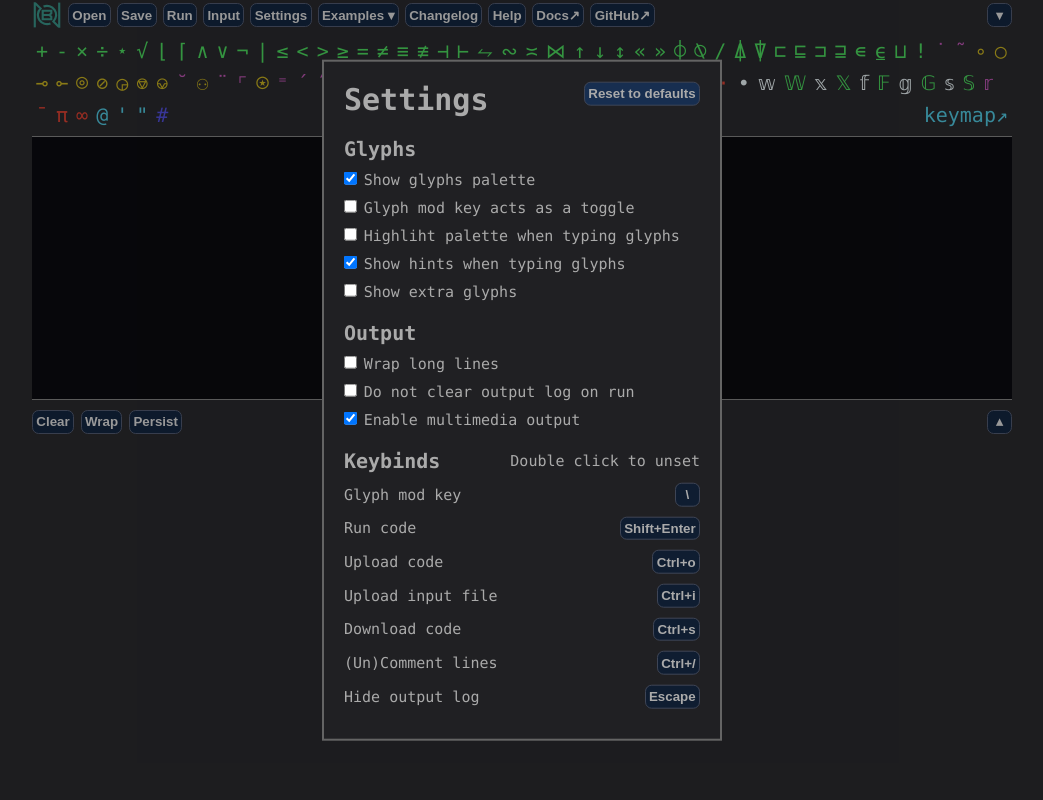
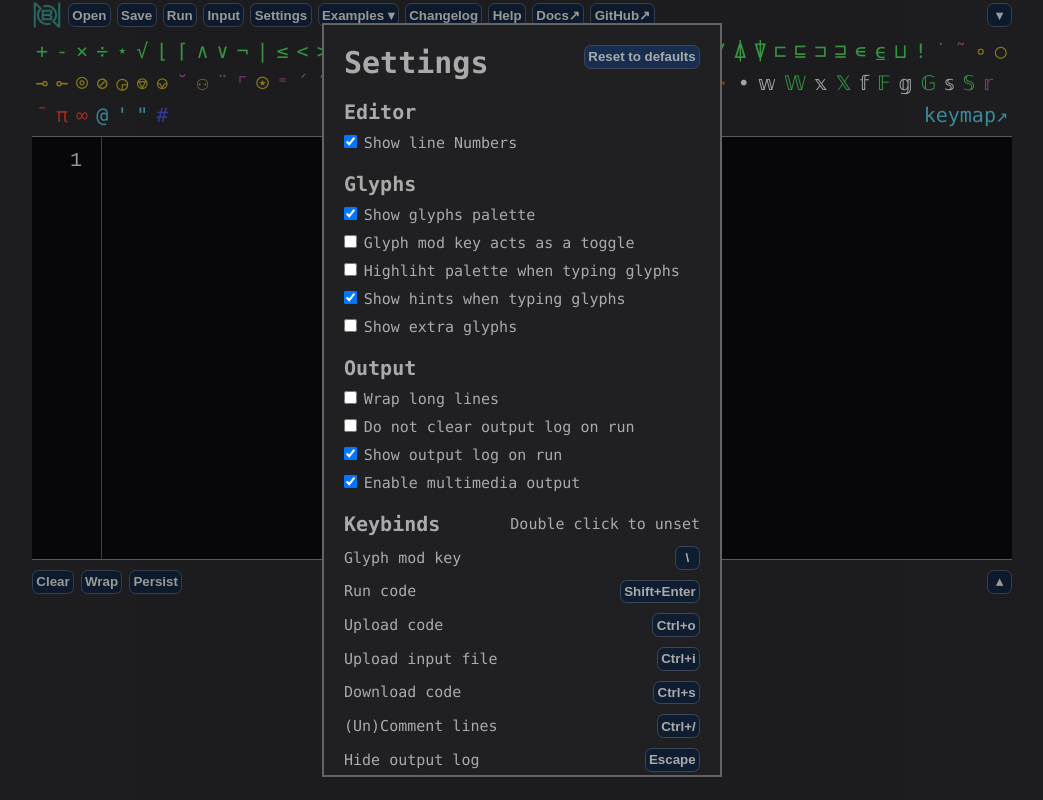
Before and after one commit to funmaker/bqneditor, a React app: page / in a window 1280 px wide. Both pictures are taken after a click on the button "Settings". Shown: the whole page, without its empty margins (118-1161 px from the left). Built offline with nearby package versions, Linux system fonts and the light colour scheme; a web font is replaced by a local one.

Commit message:
- Added line numbers - Added option to open outputs pane on run - Changed website description - Reduced default outputs height

```diff
--- a/package.json
+++ b/package.json
@@ -1,6 +1,6 @@
 {
   "name": "bqneditor",
-  "version": "2.1.0",
+  "version": "2.2.0-dev",
   "description": "BQN Editor",
   "author": "Fun Maker <funmaker95@gmail.com>",
   "license": "MIT",
--- a/src/app/Outputs.tsx
+++ b/src/app/Outputs.tsx
@@ -37,7 +37,7 @@ export default function Outputs() {
 
 const StyledOutputs = styled.div<{ $fold?: boolean }>`
   position: relative;
-  height: 50vh;
+  height: 30vh;
   min-height: 2em;
   display: flex;
   flex-direction: column;
--- a/src/app/editor/Code.tsx
+++ b/src/app/editor/Code.tsx
@@ -1,19 +1,22 @@
 import React, { useMemo } from "react";
 import styled, { css } from "styled-components";
-import tokenize from "../../bqn/tokenizer";
+import tokenize, { TokenType } from "../../bqn/tokenizer";
 
 interface CodeProps {
   className?: string;
   inline?: boolean;
+  lineNumbers?: boolean;
   children: string;
 }
 
 // eslint-disable-next-line prefer-arrow-callback
-export default React.forwardRef<HTMLElement, CodeProps>(function Code({ className, inline, children }, ref) {
+export default React.forwardRef<HTMLElement, CodeProps>(function Code({ className, inline, lineNumbers, children }, ref) {
   const tokens = useMemo(() => tokenize(children), [children]);
 
   const colored = tokens.map((token, id) => {
-    if(token.type === null) {
+    if(token.type === TokenType.NEW_LINE && lineNumbers) {
+      return <>{token.content}<LineStart /></>;
+    } else if(token.type === null || token.type === TokenType.NEW_LINE) {
       return token.content;
     } else {
       return <span key={id} className={`syn-${token.type}`}>{token.content}</span>;
@@ -21,20 +24,39 @@ export default React.forwardRef<HTMLElement, CodeProps>(function Code({ classNam
   });
 
   return (
-    <StyledCode className={className} as={inline ? "span" : "div"} $inline={inline} ref={ref}>
+    <StyledCode className={className} as={inline ? "span" : "div"} $inline={inline} $lineNumbers={lineNumbers} ref={ref}>
+      {lineNumbers && <LineStart />}
       {colored}
     </StyledCode>
   );
 });
 
 
-const StyledCode = styled.div<{ $inline?: boolean }>`
+const StyledCode = styled.div<{ $inline?: boolean; $lineNumbers?: boolean }>`
   white-space: pre-wrap;
   background: var(--editor-bg);
   font-family: BQN386, monospace;
+  counter-reset: line;
+  padding: 0.5em;
 
   ${props => props.$inline && css`
     padding: 0.125em 0.25em;
     border-radius: 0.2rem;
   `}
+
+  ${props => props.$lineNumbers && css`
+    margin-left: calc(3.5em - 1px);
+    border-left: 1px solid var(--light-border);
+  `}
 `;
+
+const LineStart = styled.span`
+  &::before {
+    counter-increment: line;
+    content: counter(line);
+    position: absolute;
+    left: 0.5em;
+    width: 2em;
+    text-align: right;
+  }
+`;
--- a/src/app/editor/Editor.tsx
+++ b/src/app/editor/Editor.tsx
@@ -1,5 +1,5 @@
 import React, { useCallback, useEffect, useRef, useState } from "react";
-import styled from "styled-components";
+import styled, { css } from "styled-components";
 import { KeyAction } from "../../hooks/useSettings";
 import glyphs from "../../bqn/glyphs";
 import useApp from "../../hooks/useApp";
@@ -11,6 +11,7 @@ export default function Editor() {
   const app = useApp();
   const code = app.code.useWatch();
   const codeRef = useRef<HTMLDivElement | null>(null);
+  const [lineNumbers] = app.settings.useWatch("editor.lineNumbers");
   const [height, setHeight] = useState<number | null>(null);
 
   const onChange = useCallback((ev: React.ChangeEvent<HTMLTextAreaElement>) => app.code.set(ev.currentTarget.value), [app.code]);
@@ -48,6 +49,7 @@ export default function Editor() {
         case KeyAction.OPEN_INPUT: app.input.open(); break;
         case KeyAction.COMMENT_LINE: app.code.commentLine(); break;
         case KeyAction.FOLD_OUTPUTS: app.settings.set("output.show", show => !show); break;
+        case KeyAction.FOLD_GLYPHS: app.settings.set("glyphs.show", show => !show); break;
         default: console.error("Unhandled key action: " + action);
       }
 
@@ -100,17 +102,19 @@ export default function Editor() {
   }, [code]);
 
   return (
-    <StyledEditor>
-      <StyledCode ref={codeRef}>{code}</StyledCode>
+    <StyledEditor $lineNumbers={lineNumbers}>
+      <StyledCode lineNumbers={lineNumbers} ref={codeRef}>
+        {code}
+      </StyledCode>
       <StyledTextArea autoComplete="off" autoCorrect="off" autoCapitalize="off" spellCheck="false"
                       value={code} onChange={onChange} onKeyDown={onKeyDown} onScroll={onScroll}
-                      style={{ height: height ? height + "px" : undefined }}
+                      style={{ height: height ? height + "px" : undefined }} $lineNumbers={lineNumbers}
                       ref={app.code.inputRef} />
     </StyledEditor>
   );
 }
 
-const StyledEditor = styled.div`
+const StyledEditor = styled.div<{ $lineNumbers?: boolean }>`
   position: relative;
   overflow: auto;
   background: var(--editor-bg);
@@ -119,7 +123,7 @@ const StyledEditor = styled.div`
   flex: 1;
 `;
 
-const StyledTextArea = styled.textarea`
+const StyledTextArea = styled.textarea<{ $lineNumbers?: boolean }>`
   position: absolute;
   top: 0;
   left: 0;
@@ -136,6 +140,10 @@ const StyledTextArea = styled.textarea`
   overflow: hidden;
   resize: none;
 
+  ${props => props.$lineNumbers && css`
+    padding-left: 4em;
+  `}
+
   &:focus {
     outline: none;
   }
@@ -144,7 +152,6 @@ const StyledTextArea = styled.textarea`
 const StyledCode = styled(Code)`
   width: 100%;
   min-height: 100%;
-  padding: 0.5em;
 
   &::after {
     content: " ";
--- a/src/app/menu/Settings.tsx
+++ b/src/app/menu/Settings.tsx
@@ -23,6 +23,9 @@ export default function Settings() {
         <ResetButton onClick={resetSettings}>Reset to defaults</ResetButton>
       </Row>
 
+      <Header><h4>Editor</h4></Header>
+      <CheckboxRow path="editor.lineNumbers"  useWatch={app.settings.useWatch} label="Show line Numbers" />
+
       <Header><h4>Glyphs</h4></Header>
       <CheckboxRow path="glyphs.show"         useWatch={app.settings.useWatch} label="Show glyphs palette" />
       <CheckboxRow path="glyphs.modToggle"    useWatch={app.settings.useWatch} label="Glyph mod key acts as a toggle" />
@@ -33,6 +36,7 @@ export default function Settings() {
       <Header><h4>Output</h4></Header>
       <CheckboxRow path="output.wrap"       useWatch={app.settings.useWatch} label="Wrap long lines" />
       <CheckboxRow path="output.persist"    useWatch={app.settings.useWatch} label="Do not clear output log on run" />
+      <CheckboxRow path="output.showOnRun"  useWatch={app.settings.useWatch} label="Show output log on run" />
       <CheckboxRow path="output.multimedia" useWatch={app.settings.useWatch} label="Enable multimedia output" />
 
       <Header>
@@ -46,6 +50,7 @@ export default function Settings() {
       <KeyBindRow path="keyBinds.save"        useWatch={app.settings.useWatch} label="Download code" />
       <KeyBindRow path="keyBinds.commentLine" useWatch={app.settings.useWatch} label="(Un)Comment lines" />
       <KeyBindRow path="keyBinds.foldOutputs" useWatch={app.settings.useWatch} label="Hide output log" />
+      <KeyBindRow path="keyBinds.foldGlyphs"  useWatch={app.settings.useWatch} label="Hide glyph palette" />
     </StyledModal>
   );
   /* eslint-enable react/jsx-props-no-multi-spaces */
--- a/src/bqn/tokenizer.ts
+++ b/src/bqn/tokenizer.ts
@@ -16,6 +16,7 @@ export enum TokenType {
   NUMBER = "number",
   COMMENT = "comment",
   STRING = "string",
+  NEW_LINE = "newLine",
 }
 
 interface Token {
@@ -24,6 +25,7 @@ interface Token {
 }
 
 const tokenTests = [
+  { test: "\n", type: TokenType.NEW_LINE },
   { test: /^\s+/u, type: null },
   { test: /^#[^\n]*/u, type: TokenType.COMMENT },
   { test: "+-×÷⋆√⌊⌈|¬∧∨<>≠=≤≥≡≢⊣⊢⥊∾≍⋈↑↓↕«»⌽⍉/⍋⍒⊏⊑⊐⊒∊⍷⊔!", type: TokenType.FUNCTION },
@@ -94,7 +96,7 @@ export default function tokenize(code: string) {
 
   const merged: Token[] = [];
   for(const token of tokens) {
-    if(merged.length > 0 && token.type === merged[merged.length - 1].type) {
+    if(merged.length > 0 && token.type === merged[merged.length - 1].type && token.type !== TokenType.NEW_LINE) {
       merged[merged.length - 1].content += token.content;
     } else {
       merged.push(token);
--- a/src/hooks/useCode.ts
+++ b/src/hooks/useCode.ts
@@ -66,6 +66,7 @@ export function useCodeState(input: AppInputState, output: AppOutputState, setti
     };
 
     if(!settings.ref.current.output.persist) output.clear();
+    if(settings.ref.current.output.showOnRun) settings.set("output.show", true);
 
     try {
       const ret = bqn(codeRef.current);
--- a/src/hooks/useSettings.ts
+++ b/src/hooks/useSettings.ts
@@ -12,6 +12,7 @@ export enum KeyAction {
   OPEN_INPUT = "openInput",
   COMMENT_LINE = "commentLine",
   FOLD_OUTPUTS = "foldOutputs",
+  FOLD_GLYPHS = "foldGlyphs",
 }
 
 export interface KeyBind {
@@ -31,10 +32,14 @@ export interface Settings {
     modHints: boolean;
     showExtra: boolean;
   };
+  editor: {
+    lineNumbers: boolean;
+  };
   output: {
     show: boolean;
+    wrap: boolean;
     persist: boolean;
-    wrap: boolean;
+    showOnRun: boolean;
     multimedia: boolean;
   };
   keyBinds: Record<KeyAction, KeyBind | null>;
@@ -48,10 +53,14 @@ const defaultSettings: Settings = {
     modHints: true,
     showExtra: false,
   },
+  editor: {
+    lineNumbers: true,
+  },
   output: {
     show: true,
+    wrap: false,
     persist: false,
-    wrap: false,
+    showOnRun: true,
     multimedia: true,
   },
   keyBinds: {
@@ -63,6 +72,7 @@ const defaultSettings: Settings = {
     [KeyAction.OPEN_INPUT]:   { key: "i", ctrl: true },
     [KeyAction.COMMENT_LINE]: { key: "/", ctrl: true },
     [KeyAction.FOLD_OUTPUTS]: { key: "Escape" },
+    [KeyAction.FOLD_GLYPHS]:  null,
     /* eslint-enable key-spacing */
   },
 };
--- a/src/index.html
+++ b/src/index.html
@@ -3,7 +3,7 @@
 <head>
     <title>BQN Editor</title>
     <meta charset="utf-8">
-    <meta name="description" content="Toothsticks">
+    <meta name="description" content="BQN Editor in React">
     <meta name="author" content="Fun Maker">
     <meta name="viewport" content="width=device-width, initial-scale=1.0">
 
```
Also changed, not shown: 1 other file (tests, documents, lock files or other folders).
